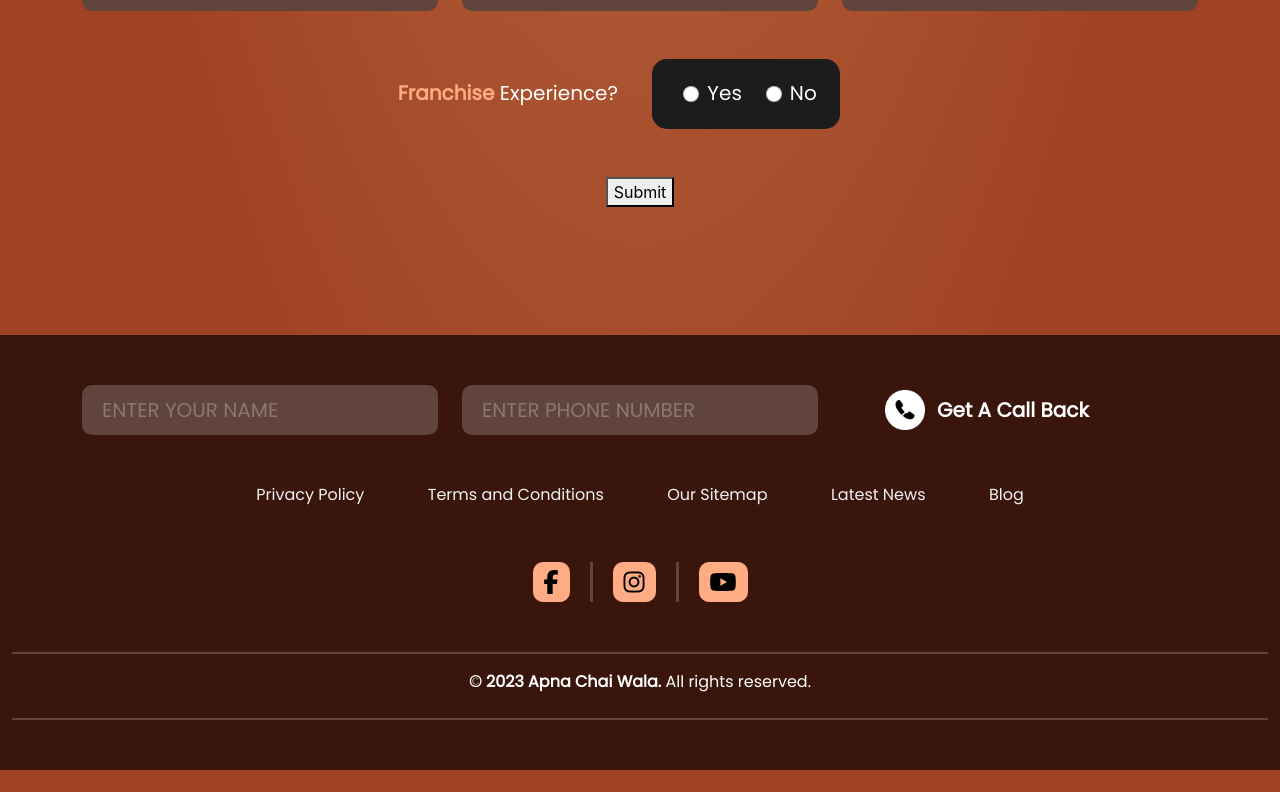
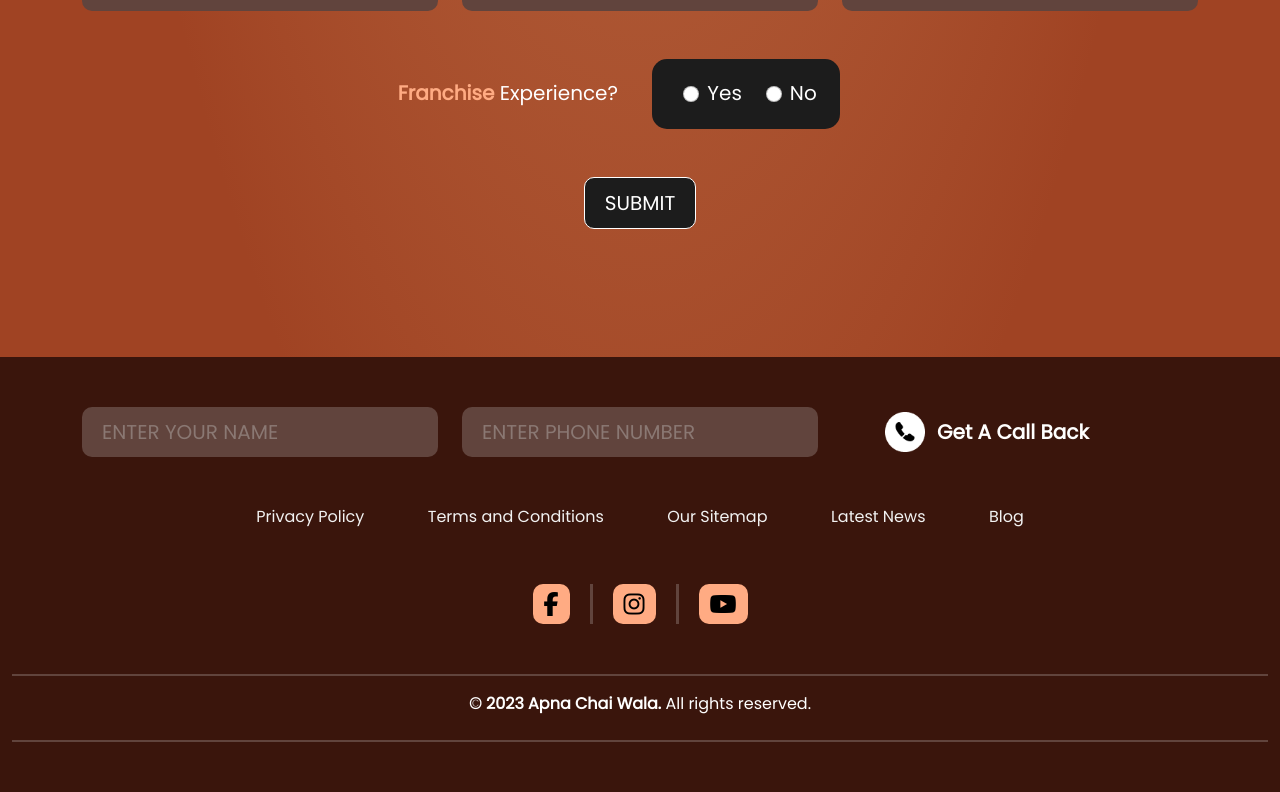
Before and after one commit to hanishwahi/apnachaiwala, a React (Create React App) app: page /franchise in a window 1280 px wide. Shown: the part 4226-5018 px from the top of the page. Before the commit the page ends 4996 px from the top, so only its background shows below. Built offline with nearby package versions, Linux system fonts and the light colour scheme.

Commit message:
first commit

```diff
--- a/src/Pages/Franchise/FranchiseInput.js
+++ b/src/Pages/Franchise/FranchiseInput.js
@@ -18,24 +18,24 @@ function FranchiseInput() {
         const validationErrors2 = {};
 
         if (!name) {
-            validationErrors.name = "name is required";
+            validationErrors.name = "Please fill the input";
         }
         if (!phone) {
-            validationErrors.phone = "phone is required";
+            validationErrors.phone = "Please fill the input";
         } else if (phone.replace(/\D/g, "").length < 10 || phone.length >10) {
-            validationErrors2.phone = "minimum 10 digits";
+            validationErrors2.phone = "Minimum 10 digits required";
         }
         if (!email) {
-            validationErrors.email = "email is required";
+            validationErrors.email = "Please fill the input";
         }
         if (!address) {
-            validationErrors.address = "address is required";
+            validationErrors.address = "Please fill the input";
         }
         if (!budget) {
-            validationErrors.budget = "budget is required";
+            validationErrors.budget = "Please fill the input";
         }
         if (!profession) {
-            validationErrors.profession = "profession is required";
+            validationErrors.profession = "Please fill the input";
         }
 
         setError(validationErrors);
@@ -117,7 +117,7 @@ function FranchiseInput() {
                                         </div>
 
                                     </div>
-                                    <div className="col text-center py-5">
+                                    <div className="col text-center py-5 submit-button">
                                         <button onClick={handleSubmit}>Submit</button>
                                     </div>
                                 </div>
--- a/src/Style/Style.css
+++ b/src/Style/Style.css
@@ -960,6 +960,21 @@ input::-webkit-inner-spin-button {
     line-height: 99.5%;
     margin: 0px;
 }
+.submit-button button{
+    background-color: #1C1C1C;
+    border: 1px solid #fff;
+    padding: 10px 20px;
+    color: #fff;
+    text-transform: uppercase;
+    border-radius: 10px;
+    font-family: Poppins;
+    font-size: 20px;
+}
+
+.submit-button button:hover{
+    background-color: #C67B51;
+    color: #000;
+}
 
 
 /* privacy policy  */
```
